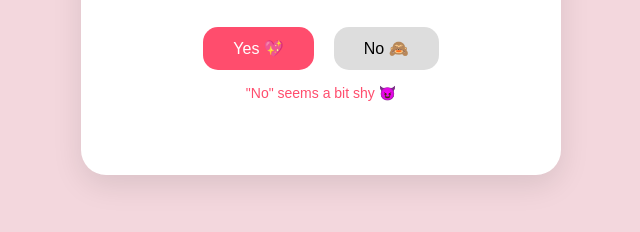
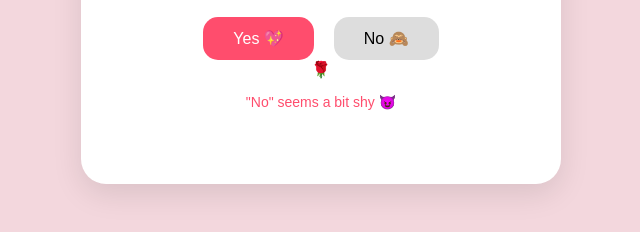
Before and after one commit to jairajgunjal10/valentine-website, a plain HTML site: page index.html in a window 1280 px wide. Shown: the part 418-650 px from the top of the page, without its empty margins (319-959 px from the left). Drawn offline with Linux system fonts and the light colour scheme.

Commit message:
Add hidden rose container in index.html
Added a hidden rose container to the card layout.

```diff
--- a/index.html
+++ b/index.html
@@ -18,6 +18,10 @@
         <button class="yes">Yes 💖</button>
         <button class="no">No 🙈</button>
       </div>
+      <div id="roseContainer" class="hidden">
+          <div class="rose">🌹</div>
+      </div>
+
 
       <p class="hint">"No" seems a bit shy 😈</p>
 
```
